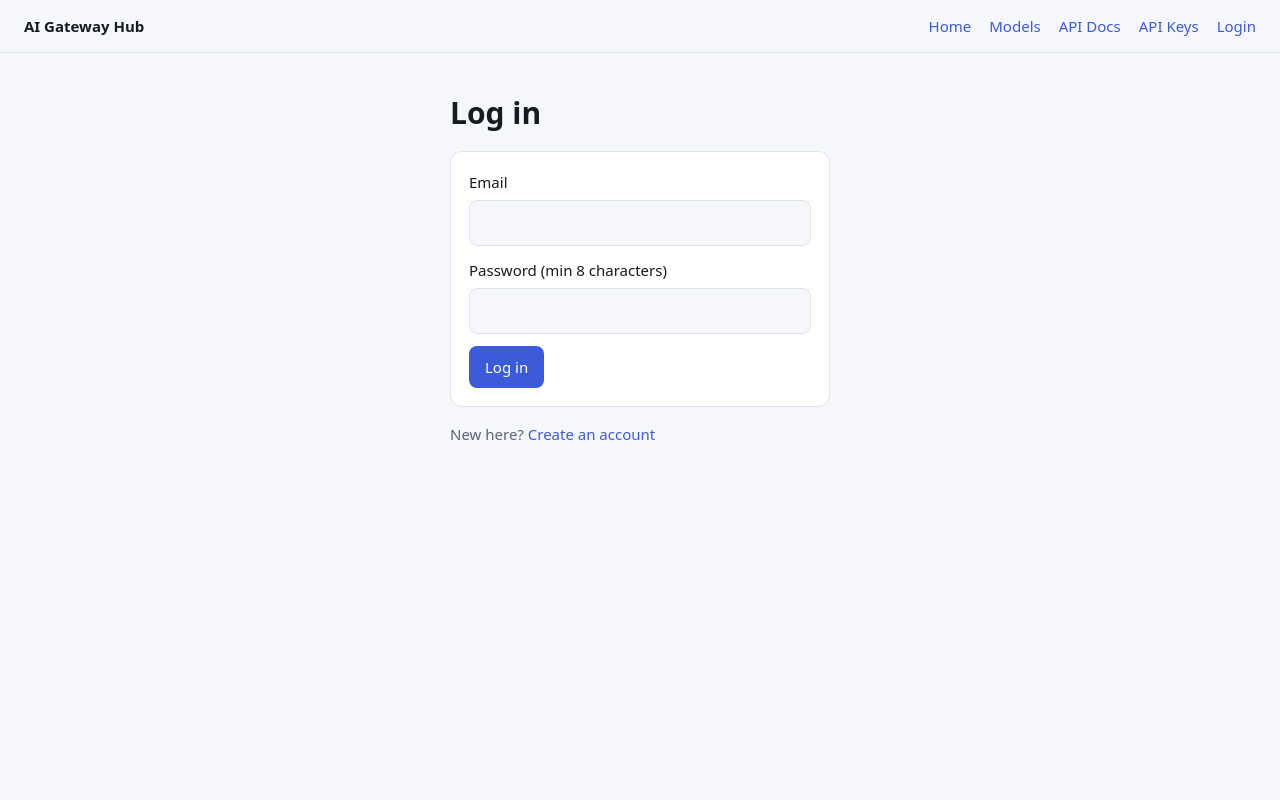
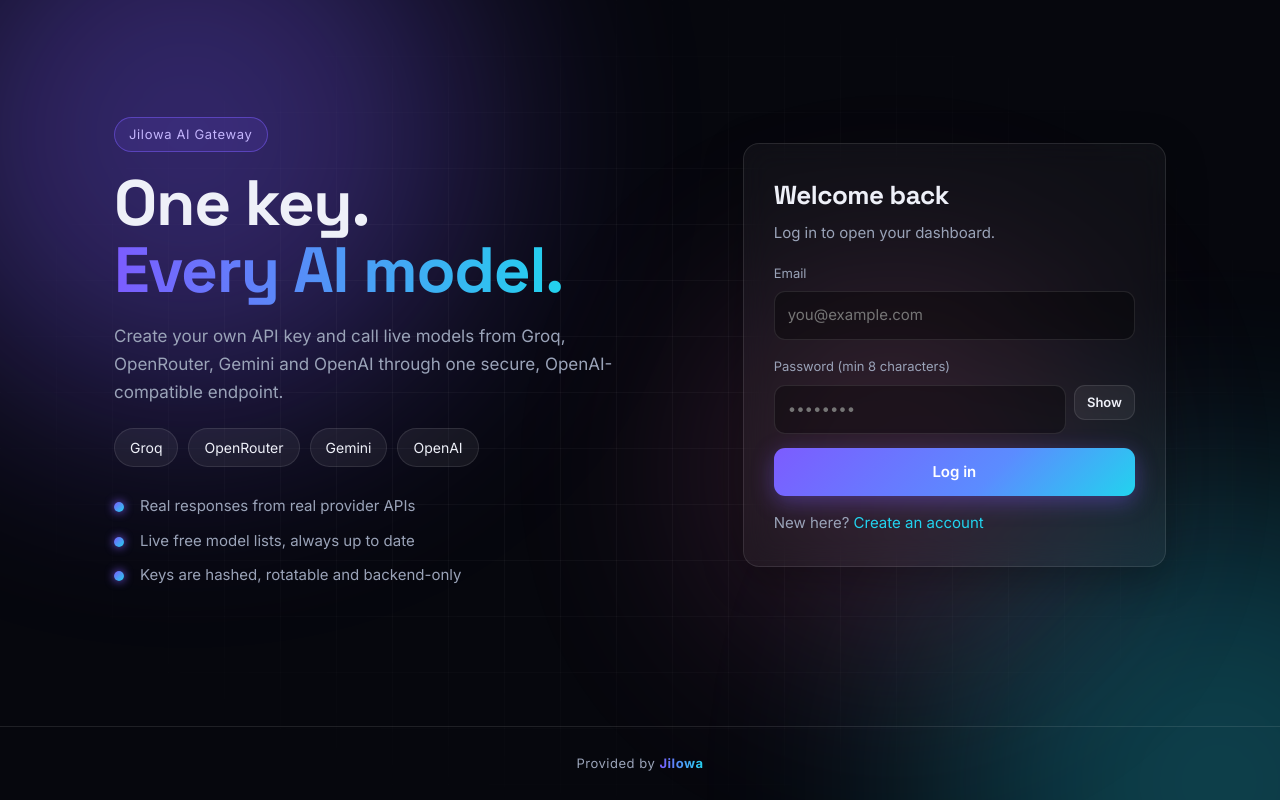
Before and after one commit to kumarsumit68439-code/ai-gateway-hub, a Next.js app: page /login in a window 1280 px wide. Built offline with nearby package versions, Linux system fonts and the light colour scheme.

Commit message:
Login-first access via middleware, premium dark glass UI, Jilowa footer

```diff
--- a/app/globals.css
+++ b/app/globals.css
@@ -1,22 +1,75 @@
-:root{--bg:#0b0d12;--card:#141823;--line:#262c3b;--text:#e8ebf2;--mute:#8f98ad;--accent:#6c8cff;--ok:#3ecf8e;--bad:#ff6b6b}
-@media (prefers-color-scheme: light){:root{--bg:#f6f7fb;--card:#fff;--line:#dfe3ee;--text:#171a22;--mute:#5b6478;--accent:#3b5bdb;--ok:#168a5a;--bad:#d63b3b}}
+:root{--bg:#06070d;--card:rgba(255,255,255,.04);--line:rgba(255,255,255,.1);--text:#eef0f8;--mute:#9aa3b8;--accent:#7c5cff;--accent2:#22d3ee;--ok:#34d399;--bad:#fb7185;color-scheme:dark}
 *{box-sizing:border-box}
-body{margin:0;background:var(--bg);color:var(--text);font:15px/1.6 system-ui,-apple-system,Segoe UI,Roboto,sans-serif}
-a{color:var(--accent);text-decoration:none}
-nav{display:flex;gap:18px;align-items:center;padding:14px 24px;border-bottom:1px solid var(--line);flex-wrap:wrap}
-nav b{margin-right:auto}
-.wrap{max-width:900px;margin:0 auto;padding:28px 20px 60px}
-h1{font-size:30px;margin:8px 0 10px}h2{margin-top:34px}
-.card{background:var(--card);border:1px solid var(--line);border-radius:12px;padding:18px;margin:14px 0}
-input{width:100%;padding:10px 12px;margin:6px 0 12px;border-radius:8px;border:1px solid var(--line);background:var(--bg);color:var(--text);font:inherit}
-button,.btn{display:inline-block;padding:9px 16px;border-radius:8px;border:0;background:var(--accent);color:#fff;font:inherit;cursor:pointer}
-button.ghost{background:transparent;border:1px solid var(--line);color:var(--text)}
-button.danger{background:var(--bad)}
-button:disabled{opacity:.6;cursor:wait}
-pre{background:var(--bg);border:1px solid var(--line);border-radius:10px;padding:14px;overflow-x:auto;font-size:13px}
+html,body{min-height:100%}
+body{margin:0;background:var(--bg);color:var(--text);font:15px/1.65 var(--f-body),system-ui,-apple-system,Segoe UI,Roboto,sans-serif;display:flex;flex-direction:column;min-height:100vh;position:relative;overflow-x:hidden}
+main{flex:1;position:relative;z-index:1}
+a{color:var(--accent2);text-decoration:none}a:hover{text-decoration:underline}
+h1,h2,h3{font-family:var(--f-head),var(--f-body),system-ui,sans-serif;letter-spacing:-.02em}
+h1{font-size:32px;margin:8px 0 10px}h2{margin-top:36px}
+
+/* animated background */
+.aurora{position:fixed;inset:0;z-index:0;overflow:hidden;pointer-events:none}
+.aurora i{position:absolute;width:520px;height:520px;border-radius:50%;filter:blur(110px);opacity:.38;animation:float 18s ease-in-out infinite}
+.aurora i:nth-child(1){background:#7c5cff;top:-160px;left:-120px}
+.aurora i:nth-child(2){background:#22d3ee;bottom:-200px;right:-140px;animation-delay:-6s;opacity:.28}
+.aurora i:nth-child(3){background:#f472b6;top:35%;left:55%;width:380px;height:380px;animation-delay:-12s;opacity:.18}
+.gridbg{position:fixed;inset:0;z-index:0;pointer-events:none;background-image:linear-gradient(rgba(255,255,255,.035) 1px,transparent 1px),linear-gradient(90deg,rgba(255,255,255,.035) 1px,transparent 1px);background-size:56px 56px;-webkit-mask-image:radial-gradient(ellipse at center,#000 30%,transparent 78%);mask-image:radial-gradient(ellipse at center,#000 30%,transparent 78%)}
+@keyframes float{0%,100%{transform:translate(0,0) scale(1)}50%{transform:translate(70px,50px) scale(1.12)}}
+@keyframes fadeUp{from{opacity:0;transform:translateY(18px)}to{opacity:1;transform:none}}
+.fade{animation:fadeUp .7s cubic-bezier(.2,.7,.2,1) both}.d2{animation-delay:.15s}
+
+/* nav + footer */
+.nav{position:sticky;top:0;z-index:20;display:flex;align-items:center;gap:20px;padding:12px 26px;background:rgba(8,9,16,.6);backdrop-filter:blur(16px);-webkit-backdrop-filter:blur(16px);border-bottom:1px solid var(--line)}
+.brand{font-family:var(--f-head),sans-serif;font-weight:700;font-size:18px;color:var(--text);display:flex;align-items:center;gap:9px;margin-right:auto}
+.brand:hover{text-decoration:none}
+.dot{width:12px;height:12px;border-radius:50%;background:linear-gradient(135deg,var(--accent),var(--accent2));box-shadow:0 0 14px var(--accent)}
+.links{display:flex;gap:6px}
+.links a{color:var(--mute);padding:7px 13px;border-radius:9px;transition:.2s}
+.links a:hover,.links a.active{color:var(--text);background:rgba(255,255,255,.07);text-decoration:none}
+.foot{position:relative;z-index:1;text-align:center;padding:26px 16px;color:var(--mute);font-size:13px;border-top:1px solid var(--line);letter-spacing:.04em}
+.grad{background:linear-gradient(90deg,var(--accent),var(--accent2));-webkit-background-clip:text;background-clip:text;color:transparent;font-weight:700}
+
+/* layout + cards */
+.wrap{max-width:920px;margin:0 auto;padding:30px 20px 60px;animation:fadeUp .6s cubic-bezier(.2,.7,.2,1) both}
+.card,.glass{background:var(--card);border:1px solid var(--line);border-radius:16px;padding:20px;margin:14px 0;backdrop-filter:blur(14px);-webkit-backdrop-filter:blur(14px);box-shadow:0 10px 40px rgba(0,0,0,.28);transition:border-color .25s,transform .25s}
+.card:hover{border-color:rgba(124,92,255,.4)}
+
+/* forms + buttons */
+label{font-size:13px;color:var(--mute)}
+input{width:100%;padding:11px 13px;margin:6px 0 14px;border-radius:11px;border:1px solid var(--line);background:rgba(0,0,0,.35);color:var(--text);font:inherit;transition:.2s}
+input:focus{outline:0;border-color:var(--accent);box-shadow:0 0 0 3px rgba(124,92,255,.25)}
+button,.btn{display:inline-block;padding:10px 18px;border-radius:11px;border:0;background:linear-gradient(135deg,var(--accent),#5b8cff 60%,var(--accent2));color:#fff;font:inherit;font-weight:600;cursor:pointer;box-shadow:0 6px 22px rgba(124,92,255,.38);transition:transform .2s,box-shadow .2s,opacity .2s}
+button:hover,.btn:hover{transform:translateY(-2px);box-shadow:0 10px 28px rgba(124,92,255,.5);text-decoration:none}
+button:active{transform:none}
+button.ghost{background:rgba(255,255,255,.06);border:1px solid var(--line);color:var(--text);box-shadow:none}
+button.ghost:hover{background:rgba(255,255,255,.11);box-shadow:none}
+button.danger{background:linear-gradient(135deg,#f43f5e,#fb7185);box-shadow:0 6px 20px rgba(244,63,94,.3)}
+button.small{padding:6px 12px;font-size:13px}
+button.wide{width:100%;padding:12px}
+button:disabled{opacity:.55;cursor:wait;transform:none}
+
+/* code + tables */
+pre{background:rgba(0,0,0,.45);border:1px solid var(--line);border-radius:12px;padding:14px;overflow-x:auto;font-size:13px}
 code{font-family:ui-monospace,Menlo,Consolas,monospace}
 table{width:100%;border-collapse:collapse;font-size:14px}
-th,td{text-align:left;padding:8px 6px;border-bottom:1px solid var(--line);vertical-align:top;word-break:break-all}
+th,td{text-align:left;padding:9px 6px;border-bottom:1px solid var(--line);vertical-align:top;word-break:break-all}
 th{color:var(--mute);font-weight:500}
+tr:last-child td{border-bottom:0}
 .mute{color:var(--mute)}.ok{color:var(--ok)}.bad{color:var(--bad)}
 .row{display:flex;gap:10px;align-items:center;flex-wrap:wrap}
+
+/* login */
+.auth{display:grid;grid-template-columns:1.15fr .85fr;gap:56px;align-items:center;max-width:1100px;margin:0 auto;padding:56px 24px;min-height:calc(100vh - 90px)}
+.badge{display:inline-block;padding:6px 14px;border-radius:99px;border:1px solid rgba(124,92,255,.5);background:rgba(124,92,255,.12);color:#c4b5fd;font-size:13px;letter-spacing:.05em}
+.big{font-size:clamp(38px,6vw,64px);line-height:1.05;margin:18px 0 16px}
+.lead{color:var(--mute);font-size:17px;max-width:520px}
+.chips{display:flex;gap:10px;flex-wrap:wrap;margin:22px 0}
+.chips span{padding:7px 15px;border-radius:99px;background:rgba(255,255,255,.06);border:1px solid var(--line);font-size:14px;transition:.2s}
+.chips span:hover{border-color:var(--accent2);transform:translateY(-2px)}
+.points{list-style:none;padding:0;margin:0;color:var(--mute)}
+.points li{padding:5px 0 5px 26px;position:relative}
+.points li::before{content:'';position:absolute;left:0;top:13px;width:10px;height:10px;border-radius:50%;background:linear-gradient(135deg,var(--accent),var(--accent2));box-shadow:0 0 10px var(--accent)}
+.formcard{padding:30px}.formcard h2{margin:0 0 4px;font-size:26px}
+.pw{display:flex;gap:8px;align-items:flex-start}.pw input{flex:1}.pw button{margin-top:6px}
+@media (max-width:860px){.auth{grid-template-columns:1fr;gap:30px;padding:32px 18px}.links{display:none}}
+@media (prefers-reduced-motion:reduce){*{animation:none!important;transition:none!important}}
--- a/app/layout.js
+++ b/app/layout.js
@@ -1,24 +1,25 @@
 import './globals.css';
-import Link from 'next/link';
+import { Inter, Space_Grotesk } from 'next/font/google';
+import Nav from '@/components/Nav';
+
+const inter = Inter({ subsets: ['latin'], variable: '--f-body', display: 'swap' });
+const grotesk = Space_Grotesk({ subsets: ['latin'], variable: '--f-head', display: 'swap' });
 
 export const metadata = {
-  title: 'AI Gateway Hub',
-  description: 'One API key for Groq, OpenRouter, Gemini and OpenAI models.',
+  title: 'AI Gateway | Jilowa',
+  description: 'One API key for Groq, OpenRouter, Gemini and OpenAI models. Provided by Jilowa.',
+  robots: { index: false, follow: false },
 };
 
 export default function RootLayout({ children }) {
   return (
-    <html lang="en">
+    <html lang="en" className={`${inter.variable} ${grotesk.variable}`}>
       <body>
-        <nav>
-          <b>AI Gateway Hub</b>
-          <Link href="/">Home</Link>
-          <Link href="/models">Models</Link>
-          <Link href="/docs">API Docs</Link>
-          <Link href="/dashboard">API Keys</Link>
-          <Link href="/login">Login</Link>
-        </nav>
-        {children}
+        <div className="aurora" aria-hidden="true"><i /><i /><i /></div>
+        <div className="gridbg" aria-hidden="true" />
+        <Nav />
+        <main>{children}</main>
+        <footer className="foot">Provided by <span className="grad">Jilowa</span></footer>
       </body>
     </html>
   );
--- a/app/login/page.js
+++ b/app/login/page.js
@@ -1,13 +1,12 @@
 'use client';
 import { useState } from 'react';
-import { useRouter } from 'next/navigation';
 import { sb } from '@/lib/supabase-browser';
 
 export default function Login() {
-  const router = useRouter();
   const [mode, setMode] = useState('login');
   const [email, setEmail] = useState('');
   const [password, setPassword] = useState('');
+  const [show, setShow] = useState(false);
   const [msg, setMsg] = useState('');
   const [busy, setBusy] = useState(false);
 
@@ -18,34 +17,55 @@ export default function Login() {
     const auth = sb().auth;
     if (mode === 'login') {
       const { error } = await auth.signInWithPassword({ email, password });
-      if (error) setMsg(error.message);
-      else router.push('/dashboard');
-    } else {
-      const { data, error } = await auth.signUp({ email, password });
-      if (error) setMsg(error.message);
-      else if (data.session) router.push('/dashboard');
-      else setMsg('Account created. Check your email and confirm it, then log in.');
+      if (error) { setMsg(error.message); setBusy(false); return; }
+      window.location.href = '/dashboard';
+      return;
     }
+    const { data, error } = await auth.signUp({ email, password });
+    if (error) setMsg(error.message);
+    else if (data.session) { window.location.href = '/dashboard'; return; }
+    else setMsg('Account created. Check your email, confirm it, then log in.');
     setBusy(false);
   }
 
   return (
-    <div className="wrap" style={{ maxWidth: 420 }}>
-      <h1>{mode === 'login' ? 'Log in' : 'Create account'}</h1>
-      <form className="card" onSubmit={submit}>
+    <div className="auth">
+      <section className="hero fade">
+        <span className="badge">Jilowa AI Gateway</span>
+        <h1 className="big">One key.<br /><span className="grad">Every AI model.</span></h1>
+        <p className="lead">
+          Create your own API key and call live models from Groq, OpenRouter, Gemini and OpenAI through one
+          secure, OpenAI-compatible endpoint.
+        </p>
+        <div className="chips">
+          <span>Groq</span><span>OpenRouter</span><span>Gemini</span><span>OpenAI</span>
+        </div>
+        <ul className="points">
+          <li>Real responses from real provider APIs</li>
+          <li>Live free model lists, always up to date</li>
+          <li>Keys are hashed, rotatable and backend-only</li>
+        </ul>
+      </section>
+
+      <form className="glass formcard fade d2" onSubmit={submit}>
+        <h2>{mode === 'login' ? 'Welcome back' : 'Create your account'}</h2>
+        <p className="mute" style={{ marginTop: 0 }}>{mode === 'login' ? 'Log in to open your dashboard.' : 'Sign up to get your API key.'}</p>
         <label>Email</label>
-        <input type="email" required value={email} onChange={(e) => setEmail(e.target.value)} autoComplete="email" />
+        <input type="email" required value={email} onChange={(e) => setEmail(e.target.value)} autoComplete="email" placeholder="you@example.com" />
         <label>Password (min 8 characters)</label>
-        <input type="password" required minLength={8} value={password} onChange={(e) => setPassword(e.target.value)} autoComplete={mode === 'login' ? 'current-password' : 'new-password'} />
-        <button disabled={busy}>{mode === 'login' ? 'Log in' : 'Sign up'}</button>
+        <div className="pw">
+          <input type={show ? 'text' : 'password'} required minLength={8} value={password} onChange={(e) => setPassword(e.target.value)} autoComplete={mode === 'login' ? 'current-password' : 'new-password'} placeholder="••••••••" />
+          <button type="button" className="ghost small" onClick={() => setShow(!show)}>{show ? 'Hide' : 'Show'}</button>
+        </div>
+        <button className="wide" disabled={busy}>{busy ? 'Please wait…' : mode === 'login' ? 'Log in' : 'Sign up'}</button>
         {msg && <p className={msg.startsWith('Account') ? 'ok' : 'bad'}>{msg}</p>}
+        <p className="mute" style={{ marginBottom: 0 }}>
+          {mode === 'login' ? 'New here? ' : 'Already have an account? '}
+          <a href="#" onClick={(e) => { e.preventDefault(); setMode(mode === 'login' ? 'signup' : 'login'); setMsg(''); }}>
+            {mode === 'login' ? 'Create an account' : 'Log in'}
+          </a>
+        </p>
       </form>
-      <p className="mute">
-        {mode === 'login' ? 'New here? ' : 'Already have an account? '}
-        <a href="#" onClick={(e) => { e.preventDefault(); setMode(mode === 'login' ? 'signup' : 'login'); setMsg(''); }}>
-          {mode === 'login' ? 'Create an account' : 'Log in'}
-        </a>
-      </p>
     </div>
   );
 }
--- /dev/null
+++ b/components/Nav.js
@@ -0,0 +1,32 @@
+'use client';
+import Link from 'next/link';
+import { usePathname } from 'next/navigation';
+import { sb } from '@/lib/supabase-browser';
+
+const links = [
+  ['/dashboard', 'API Keys'],
+  ['/models', 'Models'],
+  ['/docs', 'API Docs'],
+];
+
+export default function Nav() {
+  const path = usePathname();
+  if (path === '/login') return null;
+
+  async function out() {
+    await sb().auth.signOut();
+    window.location.href = '/login';
+  }
+
+  return (
+    <nav className="nav">
+      <Link href="/dashboard" className="brand"><span className="dot" />AI Gateway</Link>
+      <div className="links">
+        {links.map(([href, label]) => (
+          <Link key={href} href={href} className={path === href ? 'active' : ''}>{label}</Link>
+        ))}
+      </div>
+      <button className="ghost small" onClick={out}>Log out</button>
+    </nav>
+  );
+}
--- a/package.json
+++ b/package.json
@@ -8,6 +8,7 @@
     "start": "next start"
   },
   "dependencies": {
+    "@supabase/ssr": "^0.5.2",
     "@supabase/supabase-js": "^2.45.4",
     "next": "^14.2.15",
     "react": "^18.3.1",
```
Also changed, not shown: app/page.js (+3 -26 lines), lib/supabase-browser.js (+4 -3 lines), middleware.js (added, +46 -0 lines).
